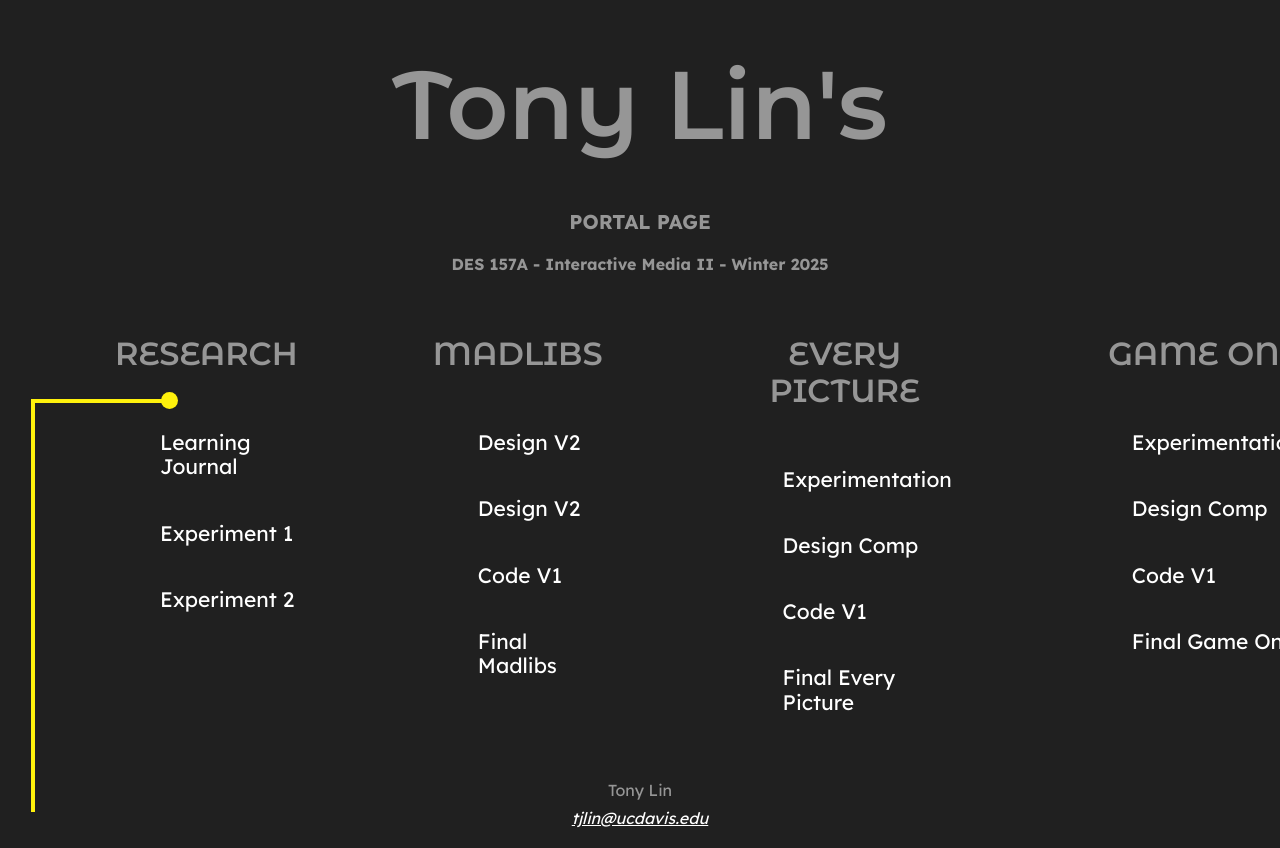
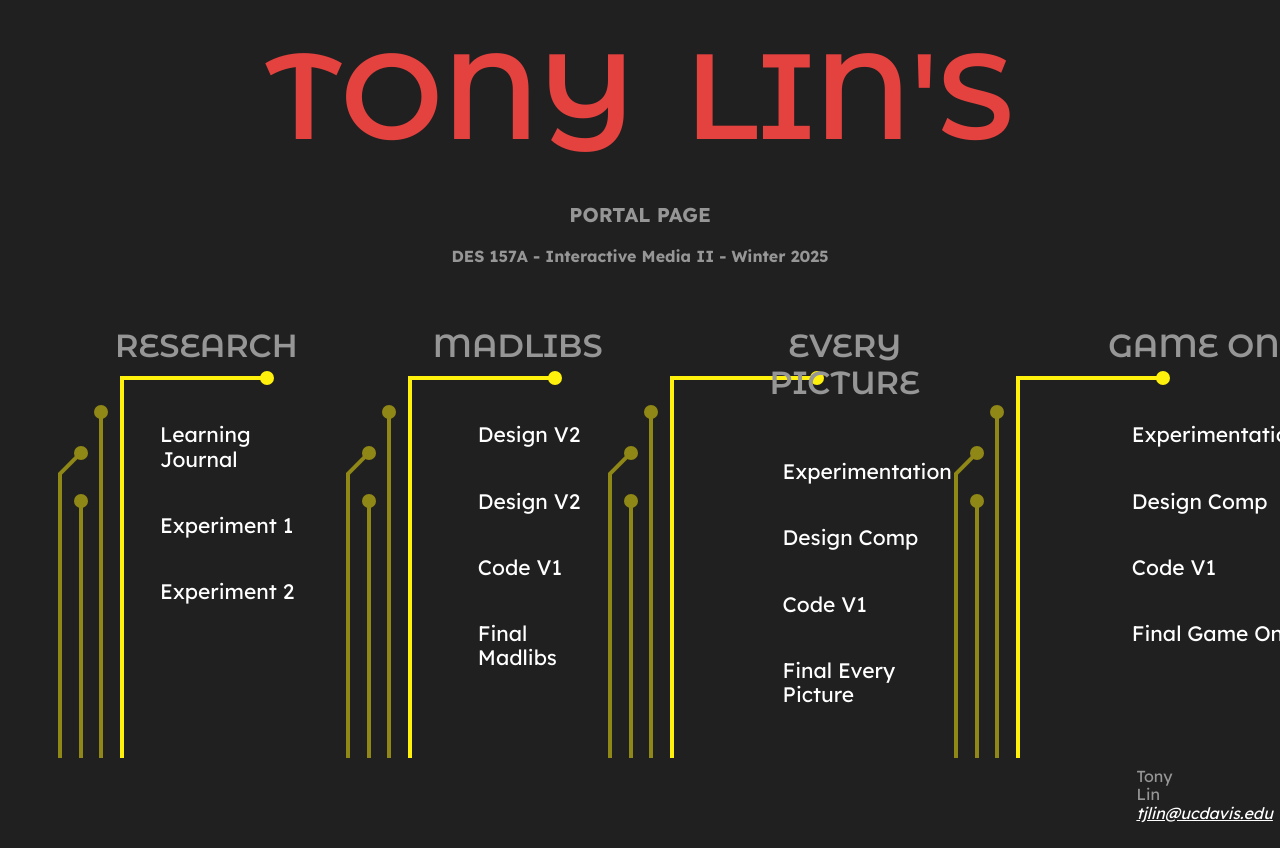
Before and after one commit to tjlin653/des157a, a plain HTML site: page index.html in a window 1280 px wide. Shown: the top 848 px of the page. Drawn offline with nearby package versions, Linux system fonts and the light colour scheme.

Commit message:
header and circuit pattenrns finished

```diff
--- a/index.html
+++ b/index.html
@@ -14,7 +14,16 @@
     <title>DES 157A Portal Page</title>
 </head>
 <body>
-    <h1>Tony Lin's</h1>
+    <div class="name">
+        <h1 id="T">T</h1>
+        <h1 id="O">O</h1>
+        <h1 id="N">N</h1>
+        <h1 id="Y">Y</h1>
+        <h1 id="L">L</h1>
+        <h1 id="I">I</h1>
+        <h1 id="N2">N</h1>
+        <h1 id="S">'S</h1>
+    </div>
     <h2>Portal Page</h2>
     <h3>DES 157A - Interactive Media II - Winter 2025</h3>
     <main class="columns">
@@ -90,10 +99,17 @@
                         <ul class="button"><a href="#">Final Game On</a></ul>
                     </section>
             </article>
-        <aside class="bgPattern">
-            <div class="circuitVerticalMain1"></div>
-            <div class="circuitHorizontalMain1"></div>
-            <div class="circuitCircleMain1"></div>
+        <aside class="circuitPattern pattern1">
+            <img src="images/circuitPattern.svg" alt="leftmost circuit pattern">
+        </aside>
+        <aside class="circuitPattern pattern2">
+            <img src="images/circuitPattern.svg" alt="second leftmost circuit pattern">
+        </aside>
+        <aside class="circuitPattern pattern3">
+            <img src="images/circuitPattern.svg" alt="second rightmost circuit pattern">
+        </aside>
+        <aside class="circuitPattern pattern4">
+            <img src="images/circuitPattern.svg" alt="rightmost circuit pattern">
         </aside>
     </main>
     <footer>
--- a/styles.css
+++ b/styles.css
@@ -3,11 +3,77 @@ body {
   color: #969696;
 }
 
-body h1 {
+.name {
+  display: flex;
+  justify-content: center;
+  text-align: center;
+}
+
+.name h1 {
   font-family: Montserrat Alternates;
-  font-size: 96px;
+  font-size: 121px;
   text-align: center;
-  margin: 50px;
+  margin: 35px 0 30px 0;
+  line-height: 1;
+  color: #E4423F;
+}
+
+#T {
+  transform: translateX(-100vw);
+  animation: slideFromRight 2s 0.6s ease forwards;
+}
+
+#O {
+  transform: translateX(-100vw);
+  animation: slideFromRight 2s 0.4s ease forwards;
+}
+
+#N {
+  transform: translateX(-100vw);
+  animation: slideFromRight 2s 0.2s ease forwards;
+}
+
+#Y {
+  padding-right: 2vw;
+  animation: slideFromRight 2s ease forwards;
+}
+
+#L {
+  padding-left: 2vw;
+  animation: slideFromLeft 2s ease forwards;
+}
+
+#I {
+  transform: translateX(100vw);
+  animation: slideFromLeft 2s 0.2s ease forwards;
+}
+
+#N2 {
+  transform: translateX(100vw);
+  animation: slideFromLeft 2s 0.4s ease forwards;
+}
+
+#S {
+  transform: translateX(100vw);
+  animation: slideFromLeft 2s 0.6s ease forwards;
+}
+
+@keyframes slideFromRight {
+  0% {
+    transform: translateX(-100vw);
+  }
+  100% {
+    transform: translateX(0);
+  }
+}
+
+@keyframes slideFromLeft {
+  0% {
+    transform: translateX(100vw);
+  }
+  100% {
+    transform: translateX(0);
+  }
 }
 
 body h2 {
@@ -118,42 +184,48 @@ main article ul {
   opacity: 1;
 }
 
-.bgPattern {
-  position: relative;
+.circuitPattern {
+  position: absolute;
   z-index: -1;
+  height: 100%;
+  overflow: hidden;
 }
 
-.circuitVerticalMain1 {
-  position: absolute;
-  width: 4px; height: 413px; background-color: #FFF10C;
-  top: 110px;
-  left: -1290px;
+.pattern1 {
+  top: 7vw;
+  left: 4.5vw;
 }
 
-.circuitHorizontalMain1 {
-  position: absolute;
-  width: 141px; height: 4px; background-color: #FFF10C;
-  top: 110px;
-  left: -1290px;
+.pattern2 {
+  top: 7vw;
+  left: 27vw;
 }
 
-.circuitCircleMain1 {
-  position: absolute;
-  width: 17px; height: 17px; background-color: #FFF10C;
-  border-radius: 50%;
-  top: 103px;
-  left: -1160px;
+.pattern3 {
+  top: 7vw;
+  left: 47.5vw;
+}
+
+.pattern4 {
+  top: 7vw;
+  left: 74.5vw;
 }
 
 footer {
-  padding-top: 30px;
-  padding-bottom: 20px;
+  padding: 10px 0 10px 0;
+  margin:30px 650px 0 650px;
   font-family: Lexend;
   text-align: center;
+  background-color:rgba(0, 0, 0, 0.5);
+  border-radius: 20px;
+  position: relative;
+  z-index: 1;
+  left: 38vw;
 }
 
 footer p {
-  margin-bottom: 10px;
+  margin: 0;
+  z-index: 1;
 }
 
 footer address a:link {
```
Also changed, not shown: images/circuitPattern.svg (added).
